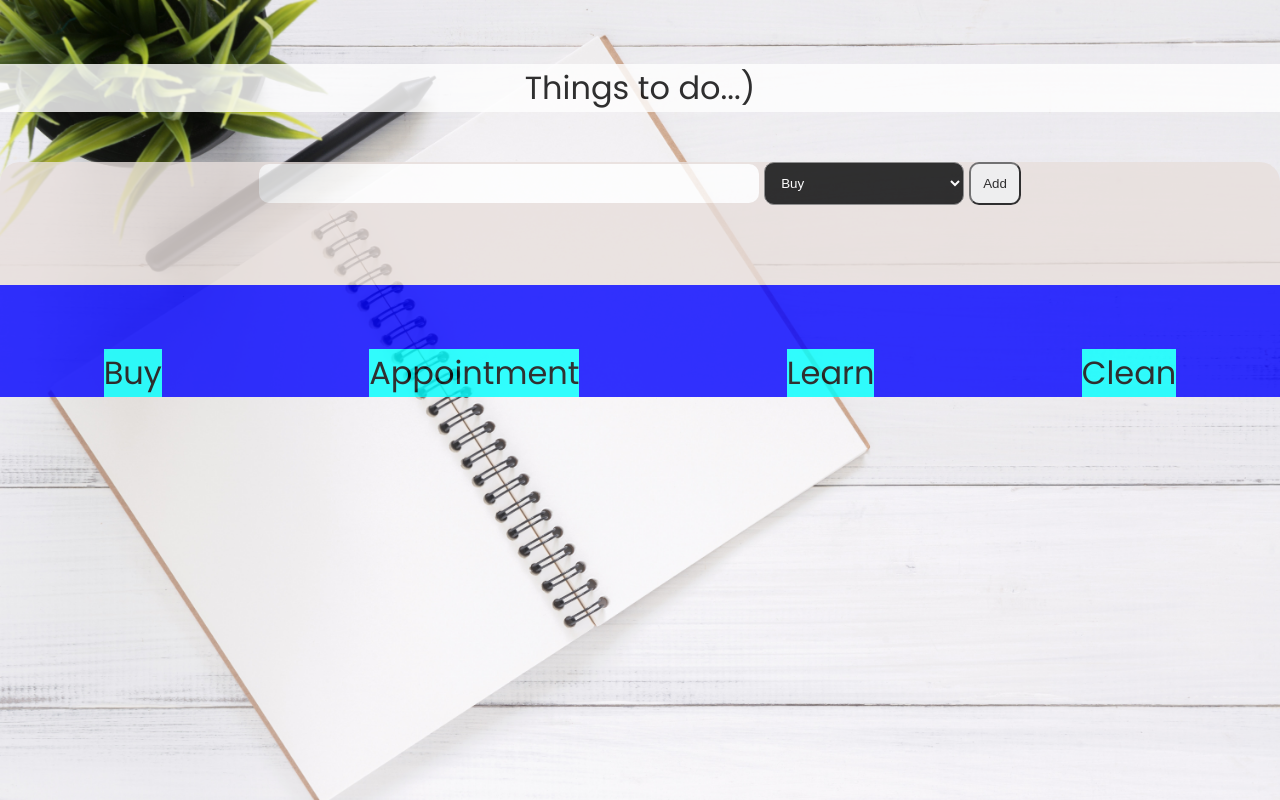
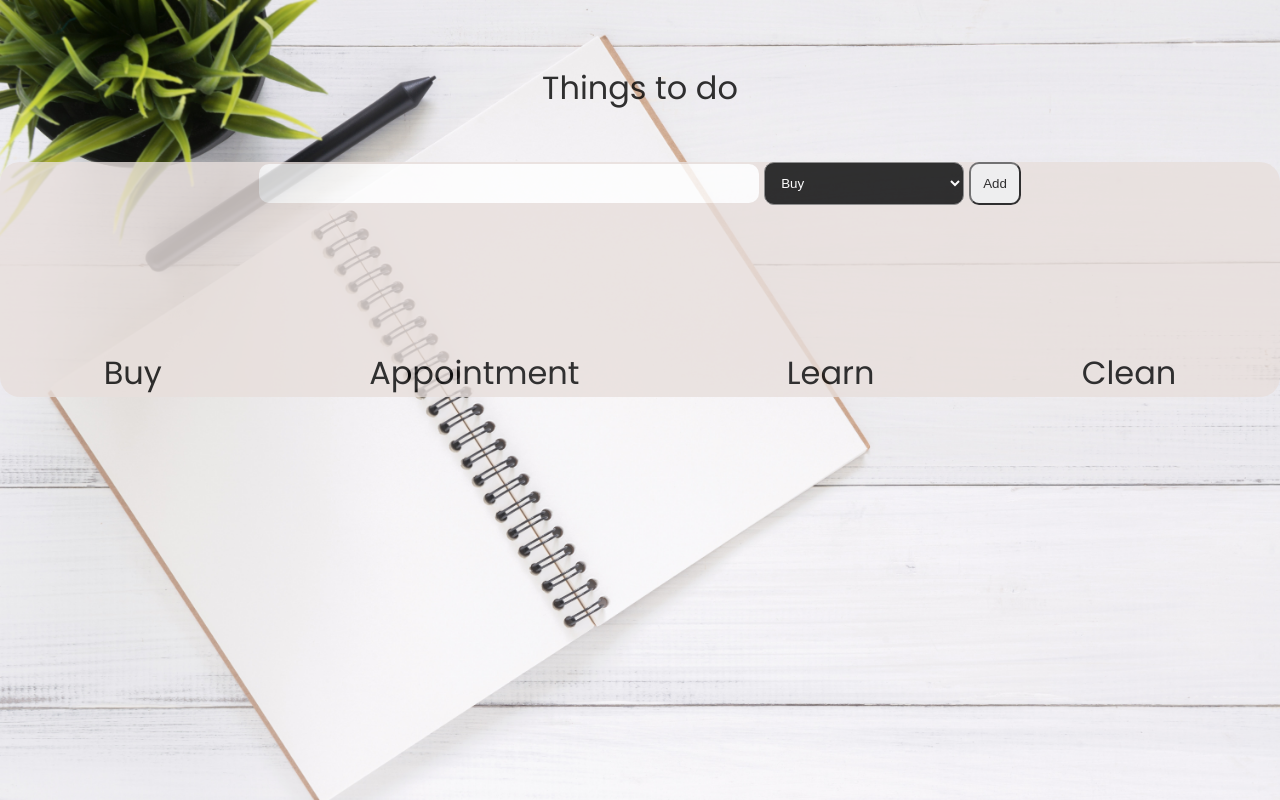
Before and after one commit to monikanaglak/todoList, a plain HTML site: page index.html in a window 1280 px wide. Drawn offline with Linux system fonts and the light colour scheme.

Commit message:
corrections

```diff
--- a/index.html
+++ b/index.html
@@ -13,7 +13,7 @@
     <title>Todo List</title>
   </head>
   <body>
-    <header>Things to do...)</header>
+    <header>Things to do</header>
     <main>
       <form action="submit" data-form>
         <input type="text" data-input />
--- a/style.css
+++ b/style.css
@@ -13,7 +13,6 @@ header{
     justify-content: center;
     margin-top: 8vh;
     font-size: 2rem;
-    background-color: white;
     opacity: 80%;
 }
 main{
@@ -60,22 +59,19 @@ section{
     justify-content: space-around;
     width: 100%;
     margin-top: 10vh;
-    background-color: blue;
+
 }
 section header{
     font-size: 2rem;
-    background-color: pink;
     opacity: 100%;
 }
 
 section p{
     display: flex;
     width: 100%;
-    background-color: aquamarine;
     margin-top:10px;
 
 }
 .sec header{
-    background-color: aqua;
     width: 100%;
 }
```
